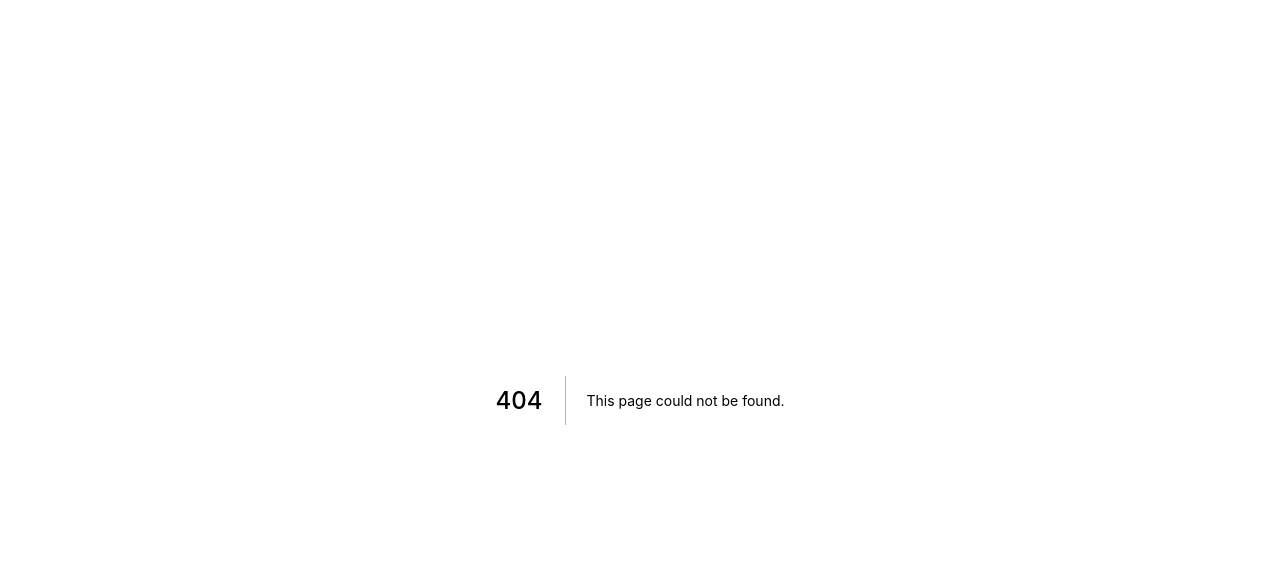
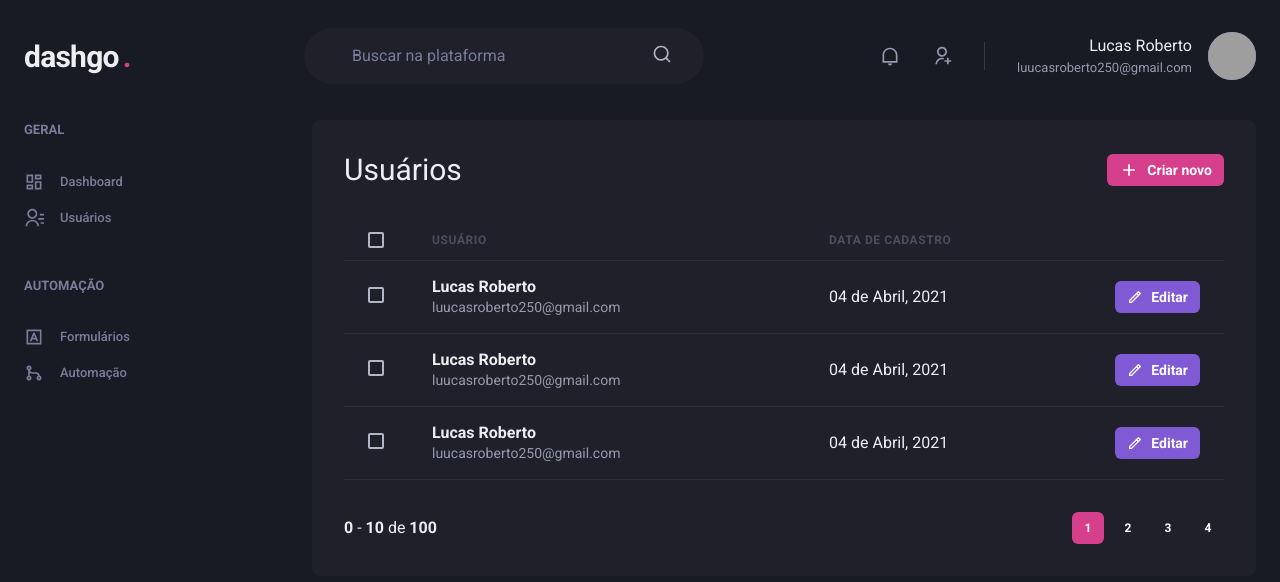
Before and after one commit to devLucasRoberto/Dashgo, a Next.js app: page /users in a window 1280 px wide. Before the commit this address had no page. Shown: the top 582 px of the page. Built offline with nearby package versions, Linux system fonts and the light colour scheme; grey boxes are pictures that could not be loaded.

Commit message:
Add users list

```diff
--- /dev/null
+++ b/src/pages/users/index.tsx
@@ -0,0 +1,142 @@
+import {
+  Box,
+  Flex,
+  Text,
+  Heading,
+  Button,
+  Icon,
+  Table,
+  Thead,
+  Tr,
+  Th,
+  Checkbox,
+  Tbody,
+  Td
+} from '@chakra-ui/react'
+import { RiAddLine, RiPencilLine } from 'react-icons/ri'
+import { Header } from '../../components/Header'
+import { Pagination } from '../../components/Pagination'
+import { Sidebar } from '../../components/Sidebar'
+
+export default function UserList() {
+  return (
+    <Box>
+      <Header />
+      <Flex w="100%" my="6" maxWidth={1480} mx="auto" px="6">
+        <Sidebar />
+
+        <Box flex="1" borderRadius={8} bg="gray.800" p="8">
+          <Flex mb="8" justifyContent="space-between" align="center">
+            <Heading size="lg" fontWeight="normal">
+              Usuários
+            </Heading>
+
+            <Button
+              as="a"
+              size="sm"
+              fontSize="sm"
+              colorScheme="pink"
+              leftIcon={<Icon as={RiAddLine} fontSize="20px" />}
+            >
+              Criar novo
+            </Button>
+          </Flex>
+
+          <Table colorScheme="whiteAlpha">
+            <Thead>
+              <Tr>
+                <Th px="6" color="gray.300" width="8">
+                  <Checkbox colorScheme="pink" />
+                </Th>
+                <Th>Usuário</Th>
+                <Th>Data de cadastro</Th>
+                <Th w="8"></Th>
+              </Tr>
+            </Thead>
+            <Tbody>
+              <Tr>
+                <Td px="6">
+                  <Checkbox colorScheme="pink" />
+                </Td>
+                <Td>
+                  <Box>
+                    <Text fontWeight="bold">Lucas Roberto</Text>
+                    <Text fontSize="sm" color="gray.300">
+                      luucasroberto250@gmail.com
+                    </Text>
+                  </Box>
+                </Td>
+                <Td>04 de Abril, 2021</Td>
+                <Td>
+                  <Button
+                    as="a"
+                    size="sm"
+                    fontSize="sm"
+                    colorScheme="purple"
+                    leftIcon={<Icon as={RiPencilLine} fontSize="16px" />}
+                  >
+                    Editar
+                  </Button>
+                </Td>
+              </Tr>
+
+              <Tr>
+                <Td px="6">
+                  <Checkbox colorScheme="pink" />
+                </Td>
+                <Td>
+                  <Box>
+                    <Text fontWeight="bold">Lucas Roberto</Text>
+                    <Text fontSize="sm" color="gray.300">
+                      luucasroberto250@gmail.com
+                    </Text>
+                  </Box>
+                </Td>
+                <Td>04 de Abril, 2021</Td>
+                <Td>
+                  <Button
+                    as="a"
+                    size="sm"
+                    fontSize="sm"
+                    colorScheme="purple"
+                    leftIcon={<Icon as={RiPencilLine} fontSize="16px" />}
+                  >
+                    Editar
+                  </Button>
+                </Td>
+              </Tr>
+
+              <Tr>
+                <Td px="6">
+                  <Checkbox colorScheme="pink" />
+                </Td>
+                <Td>
+                  <Box>
+                    <Text fontWeight="bold">Lucas Roberto</Text>
+                    <Text fontSize="sm" color="gray.300">
+                      luucasroberto250@gmail.com
+                    </Text>
+                  </Box>
+                </Td>
+                <Td>04 de Abril, 2021</Td>
+                <Td>
+                  <Button
+                    as="a"
+                    size="sm"
+                    fontSize="sm"
+                    colorScheme="purple"
+                    leftIcon={<Icon as={RiPencilLine} fontSize="16px" />}
+                  >
+                    Editar
+                  </Button>
+                </Td>
+              </Tr>
+            </Tbody>
+          </Table>
+
+          <Pagination />
+        </Box>
+      </Flex>
+    </Box>
+  )
+}
```
